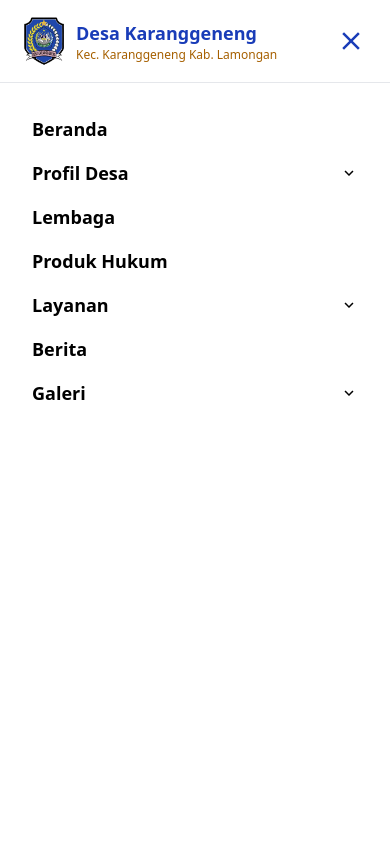
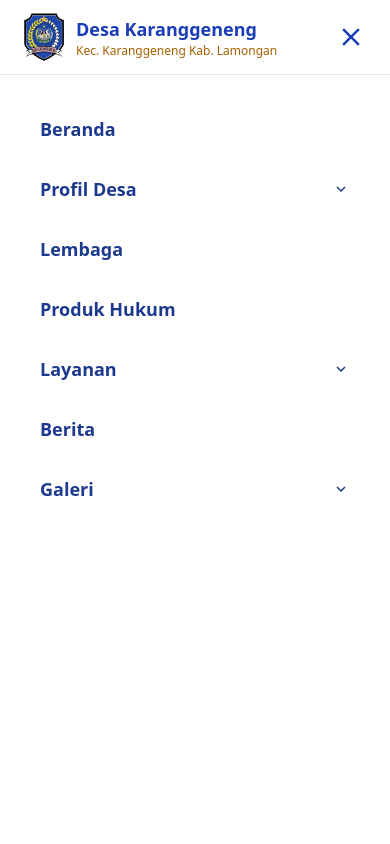
Before and after one commit to fiebryhoga/karanggeneng, a Next.js app: page / in a window 390 px wide. Both pictures are taken after a click on the button 343 px from the left and 46 px from the top of the page. Shown: the top 844 px of the page. Built offline with nearby package versions, Linux system fonts and the light colour scheme.

Commit message:
update resposive layout

```diff
--- a/src/components/common/NavigationHero.jsx
+++ b/src/components/common/NavigationHero.jsx
@@ -7,7 +7,7 @@ const NavigationHero = ({ title, description, to }) => {
   return (
     <Link
       href="/#"
-      className="w-full flex flex-col gap-2 md:gap-4 border-l-4 md:border-l-0 md:border-b-4 border-white hover:border-blue-800 py-1 sm:py-2 md:py-4 px-4 md:px-12 cursor-pointer group transition-all duration-300 md:bg-transparent hover:bg-white/80 bg-white/20 rounded-r-lg md:rounded-r-none md:rounded-t-lg group"
+      className="w-full flex flex-col md:justify-between gap-2 md:gap-4 border-l-4 md:border-l-0 md:border-b-4 border-white hover:border-blue-800 py-1 sm:py-2 md:py-4 px-4 md:px-12 cursor-pointer group transition-all duration-300 md:bg-transparent hover:bg-white/80 bg-white/20 rounded-r-lg md:rounded-r-none md:rounded-t-lg group"
     >
       <p className="text-justify text-white text-sm font-medium group-hover:text-blue-800">
         {description}
--- a/src/components/layout/Navbar.jsx
+++ b/src/components/layout/Navbar.jsx
@@ -34,19 +34,22 @@ const Navbar = () => {
     } transition-all duration-300 ease-in-out h-10 px-4 flex flex-row justify-center items-center`;
 
   return (
-    <nav className="flex flex-row fixed w-full justify-between items-center px-8 md:px-16 xl:px-28 py-3 border-b border-b-blue-800/20 shadow shadow-blue-800/20 z-20 bg-white">
+    <nav className="flex flex-row fixed w-full justify-between items-center px-6 md:px-16 xl:px-28 py-3 border-b border-b-blue-800/20 shadow shadow-blue-800/20 z-20 bg-white">
       {/* Logo */}
-      <Link href="/" className="flex flex-row gap-4 justify-start items-center">
+      <Link
+        href="/"
+        className="flex flex-row gap-3 md:gap-4 justify-start items-center"
+      >
         <img
           src="/assets/image/layout/logo-desa-karanggeneng.png"
           alt="Logo Desa Karanggeneng"
-          className="w-12"
+          className="w-10 md:w-12"
         />
         <div className="flex flex-col">
           <h1 className="text-blue-800 font-extrabold text-lg xl:text-xl">
             Desa Karanggeneng
           </h1>
-          <p className="text-yellow-700 font-medium text-sm lg:hidden xl:block">
+          <p className="text-yellow-700 font-medium text-xs md:text-sm lg:hidden xl:block">
             Kec. Karanggeneng Kab. Lamongan
           </p>
         </div>
@@ -192,7 +195,7 @@ const Navbar = () => {
         } top-0 left-0 w-full h-full bg-white z-40 overflow-y-auto`}
       >
         {/* Mobile header inside mobile menu */}
-        <div className="flex justify-between items-center px-6 py-4 border-b border-gray-200">
+        <div className="flex justify-between items-center px-6 py-3 border-b border-gray-200">
           <Link
             href="/"
             className="flex items-center gap-3"
@@ -220,10 +223,11 @@ const Navbar = () => {
           </button>
         </div>
 
-        <div className="flex flex-col p-8 gap-4">
+        <div className="flex flex-col p-8 gap-4 text-blue-900 font-sans">
+          {/* Beranda */}
           <Link
             href="/"
-            className="text-black font-semibold text-lg"
+            className="text-lg font-semibold px-2 py-2 rounded hover:bg-blue-100 transition-colors"
             onClick={() => setMobileOpen(false)}
           >
             Beranda
@@ -232,69 +236,87 @@ const Navbar = () => {
           {/* Dropdown Profil Desa */}
           <div>
             <button
-              className="flex justify-between items-center w-full text-black font-semibold text-lg"
+              className={`flex justify-between items-center w-full text-lg font-semibold px-2 py-2 rounded hover:bg-blue-100 transition-colors ${
+                openDropdown === "profilDesa"
+                  ? "text-blue-700"
+                  : "text-blue-900"
+              }`}
               onClick={() => toggleDropdown("profilDesa")}
             >
-              Profil Desa <MdKeyboardArrowDown />
+              Profil Desa
+              <MdKeyboardArrowDown
+                className={`transform transition-transform duration-300 ${
+                  openDropdown === "profilDesa" ? "rotate-180" : ""
+                }`}
+              />
             </button>
-            {openDropdown === "profilDesa" && (
-              <div className="pl-4 flex flex-col gap-2 mt-2">
+            <div
+              className={`overflow-hidden transition-all duration-300 ease-in-out ${
+                openDropdown === "profilDesa"
+                  ? "max-h-[500px] opacity-100 mt-2"
+                  : "max-h-0 opacity-0"
+              }`}
+            >
+              <div className="pl-4 flex flex-col gap-2 border-l border-blue-300">
                 <Link
                   href="/pemerintahan"
                   onClick={() => setMobileOpen(false)}
-                  className="text-black"
+                  className="text-sm py-2 px-2 rounded hover:bg-blue-50 transition-colors"
                 >
                   Aparatur Pemerintahan
                 </Link>
                 <Link
                   href="/visiMisi"
                   onClick={() => setMobileOpen(false)}
-                  className="text-black"
+                  className="text-sm py-2 px-2 rounded hover:bg-blue-50 transition-colors"
                 >
                   Visi - Misi
                 </Link>
                 <Link
                   href="/lembagaDesa"
                   onClick={() => setMobileOpen(false)}
-                  className="text-black"
+                  className="text-sm py-2 px-2 rounded hover:bg-blue-50 transition-colors"
                 >
                   Lembaga Desa
                 </Link>
                 <Link
                   href="/demografiDesa"
                   onClick={() => setMobileOpen(false)}
-                  className="text-black"
+                  className="text-sm py-2 px-2 rounded hover:bg-blue-50 transition-colors"
                 >
-                  Denografi Desa
+                  Demografi Desa
                 </Link>
                 <Link
                   href="/fasilitasDesa"
                   onClick={() => setMobileOpen(false)}
-                  className="text-black"
+                  className="text-sm py-2 px-2 rounded hover:bg-blue-50 transition-colors"
                 >
                   Fasilitas Desa
                 </Link>
                 <Link
                   href="/petaDesa"
                   onClick={() => setMobileOpen(false)}
-                  className="text-black"
+                  className="text-sm py-2 px-2 rounded hover:bg-blue-50 transition-colors"
                 >
                   Peta Desa
                 </Link>
               </div>
-            )}
+            </div>
           </div>
 
+          {/* Lembaga */}
           <Link
             href="/#"
-            className="text-black font-semibold text-lg"
+            className="text-lg font-semibold px-2 py-2 rounded hover:bg-blue-100 transition-colors"
             onClick={() => setMobileOpen(false)}
           >
             Lembaga
           </Link>
+
+          {/* Produk Hukum */}
           <Link
             href="/#"
-            className="text-black font-semibold text-lg"
+            className="text-lg font-semibold px-2 py-2 rounded hover:bg-blue-100 transition-colors"
             onClick={() => setMobileOpen(false)}
           >
             Produk Hukum
@@ -303,34 +325,48 @@ const Navbar = () => {
           {/* Dropdown Layanan */}
           <div>
             <button
-              className="flex justify-between items-center w-full text-black font-semibold text-lg"
+              className={`flex justify-between items-center w-full text-lg font-semibold px-2 py-2 rounded hover:bg-blue-100 transition-colors ${
+                openDropdown === "layanan" ? "text-blue-700" : "text-blue-900"
+              }`}
               onClick={() => toggleDropdown("layanan")}
             >
-              Layanan <MdKeyboardArrowDown />
+              Layanan
+              <MdKeyboardArrowDown
+                className={`transform transition-transform duration-300 ${
+                  openDropdown === "layanan" ? "rotate-180" : ""
+                }`}
+              />
             </button>
-            {openDropdown === "layanan" && (
-              <div className="pl-4 flex flex-col gap-2 mt-2">
+            <div
+              className={`overflow-hidden transition-all duration-300 ease-in-out ${
+                openDropdown === "layanan"
+                  ? "max-h-[500px] opacity-100 mt-2"
+                  : "max-h-0 opacity-0"
+              }`}
+            >
+              <div className="pl-4 flex flex-col gap-2 border-l border-blue-300">
                 <Link
                   href="/pemerintahan"
                   onClick={() => setMobileOpen(false)}
-                  className="text-black"
+                  className="text-sm py-2 px-2 rounded hover:bg-blue-50 transition-colors"
                 >
                   Pengajuan
                 </Link>
                 <Link
                   href="/demografiDesa"
                   onClick={() => setMobileOpen(false)}
-                  className="text-black"
+                  className="text-sm py-2 px-2 rounded hover:bg-blue-50 transition-colors"
                 >
                   Pengaduan
                 </Link>
               </div>
-            )}
+            </div>
           </div>
 
+          {/* Berita */}
           <Link
             href="/#"
-            className="text-black font-semibold text-lg"
+            className="text-lg font-semibold px-2 py-2 rounded hover:bg-blue-100 transition-colors"
             onClick={() => setMobileOpen(false)}
           >
             Berita
@@ -339,29 +375,42 @@ const Navbar = () => {
           {/* Dropdown Galeri */}
           <div>
             <button
-              className="flex justify-between items-center w-full text-black font-semibold text-lg"
+              className={`flex justify-between items-center w-full text-lg font-semibold px-2 py-2 rounded hover:bg-blue-100 transition-colors ${
+                openDropdown === "galeri" ? "text-blue-700" : "text-blue-900"
+              }`}
               onClick={() => toggleDropdown("galeri")}
             >
-              Galeri <MdKeyboardArrowDown />
+              Galeri
+              <MdKeyboardArrowDown
+                className={`transform transition-transform duration-300 ${
+                  openDropdown === "galeri" ? "rotate-180" : ""
+                }`}
+              />
             </button>
-            {openDropdown === "galeri" && (
-              <div className="pl-4 flex flex-col gap-2 mt-2">
+            <div
+              className={`overflow-hidden transition-all duration-300 ease-in-out ${
+                openDropdown === "galeri"
+                  ? "max-h-[500px] opacity-100 mt-2"
+                  : "max-h-0 opacity-0"
+              }`}
+            >
+              <div className="pl-4 flex flex-col gap-2 border-l border-blue-300">
                 <Link
                   href="/pemerintahan"
                   onClick={() => setMobileOpen(false)}
-                  className="text-black"
+                  className="text-sm py-2 px-2 rounded hover:bg-blue-50 transition-colors"
                 >
                   Foto
                 </Link>
                 <Link
                   href="/demografiDesa"
                   onClick={() => setMobileOpen(false)}
-                  className="text-black"
+                  className="text-sm py-2 px-2 rounded hover:bg-blue-50 transition-colors"
                 >
                   Video
                 </Link>
               </div>
-            )}
+            </div>
           </div>
         </div>
       </div>
--- a/src/components/section/Beranda/Hero.jsx
+++ b/src/components/section/Beranda/Hero.jsx
@@ -12,7 +12,7 @@ const Hero = () => {
       />
 
       {/* Content */}
-      <div className="flex pb-10 flex-col justify-end md:justify-center items-end md:items-center gap-20 md:gap-0 w-full h-full relative z-10 md:pb-24 sm:px-10 md:px-20">
+      <div className="flex pb-10 flex-col justify-end md:justify-center items-end md:items-center gap-14 sm:gap-20 md:gap-0 w-full h-full relative z-10 md:pb-24 sm:px-10 md:px-20">
         {/* Welcome Text */}
         <div className="flex flex-col justify-center items-center w-full gap-6 md:gap-2 text-center">
           <h1 className="text-lg sm:text-xl md:text-2xl text-white font-extrabold font-sans">
```
Also changed, not shown: src/components/layout/Footer.jsx (+13 -16 lines).
